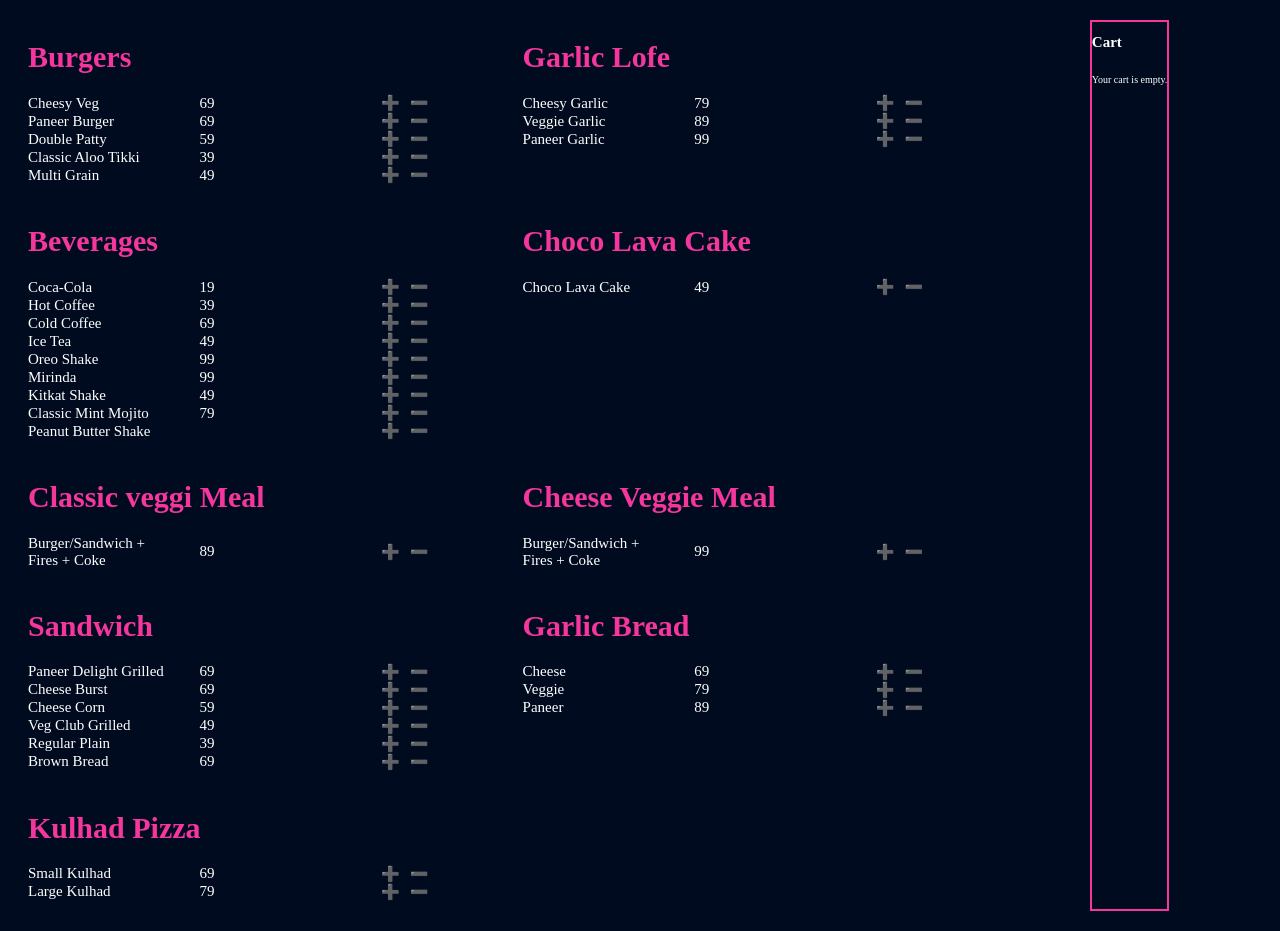
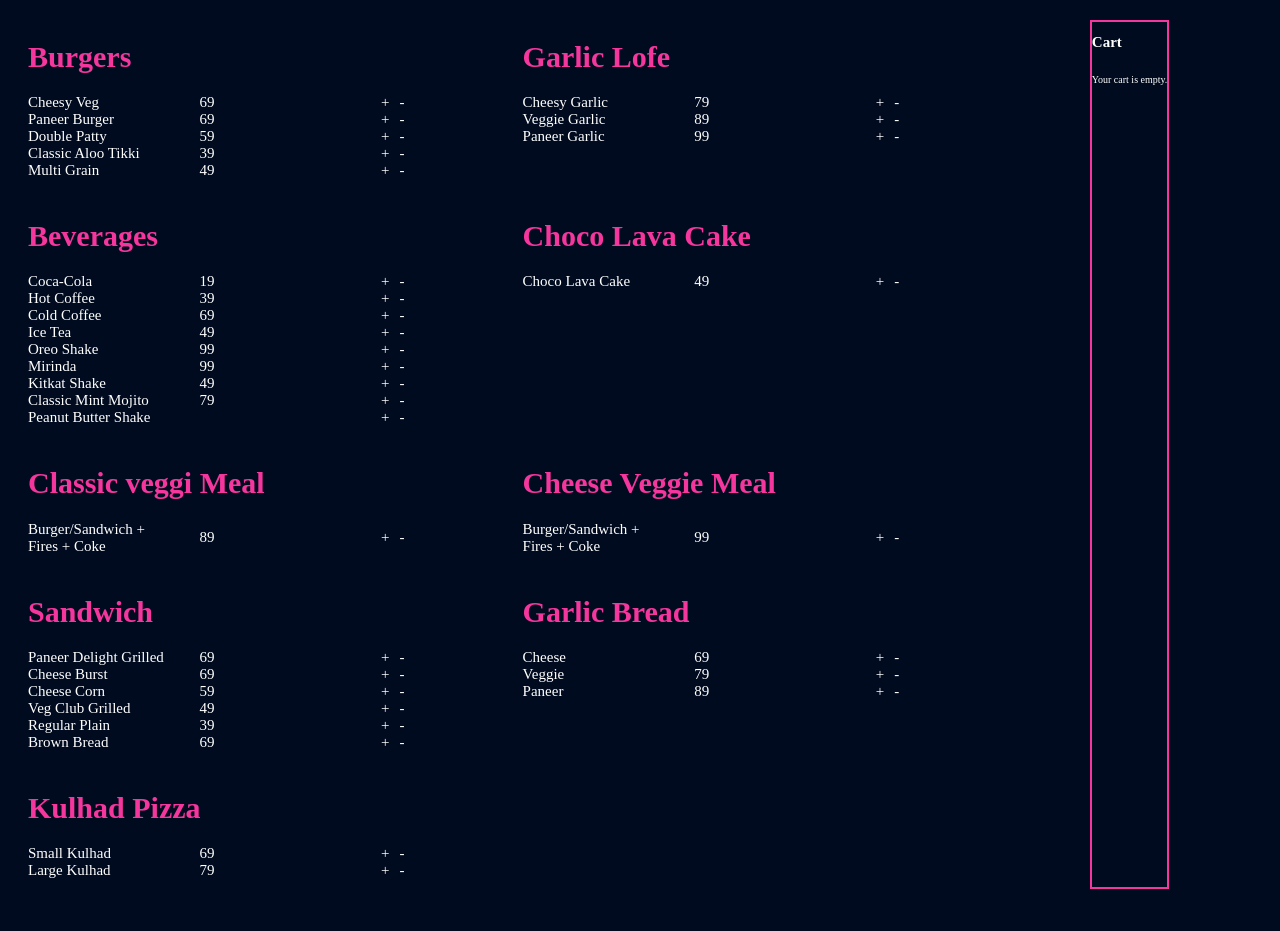
Before and after one commit to Piyush-45/poss, a React (Vite) app: page / in a window 1280 px wide. After the commit the page ends 909 px from the top, so only its background shows below. Built offline with nearby package versions, Linux system fonts and the light colour scheme.

Commit message:
plus minus added

```diff
--- a/package.json
+++ b/package.json
@@ -12,6 +12,7 @@
   "dependencies": {
     "react": "^18.2.0",
     "react-dom": "^18.2.0",
+    "react-icons": "^4.10.1",
     "react-to-print": "^2.14.13"
   },
   "devDependencies": {
--- a/src/components/Cart.jsx
+++ b/src/components/Cart.jsx
@@ -28,7 +28,7 @@ const Cart = () => {
       .receipt {
         width: 2in;
         margin: 0 auto;
-        padding: 10px;
+        padding: 2px;
         border: 1px solid #ccc;
         border-radius: 5px;
         background-color: #fff;
--- a/src/components/Counter.jsx
+++ b/src/components/Counter.jsx
@@ -4,8 +4,8 @@ import "../index.css"
 const Counter = ({onAdd, onRemove}) => {
   return (
     <div className='counter' style={{display:'flex',  marginInline:'1rem'}}>
-        <div className="plus" onClick={()=> onAdd()}>➕</div>
-        <div className="minus"  onClick={()=> onRemove()} style={{marginLeft:"1rem"}}>➖</div>
+        <div className="plus" onClick={()=> onAdd()}>+</div>
+        <div className="minus"  onClick={()=> onRemove()} style={{marginLeft:"1rem"}}>-</div>
         </div>
   )
 }
```
Also changed, not shown: 1 other file (tests, documents, lock files or other folders).
